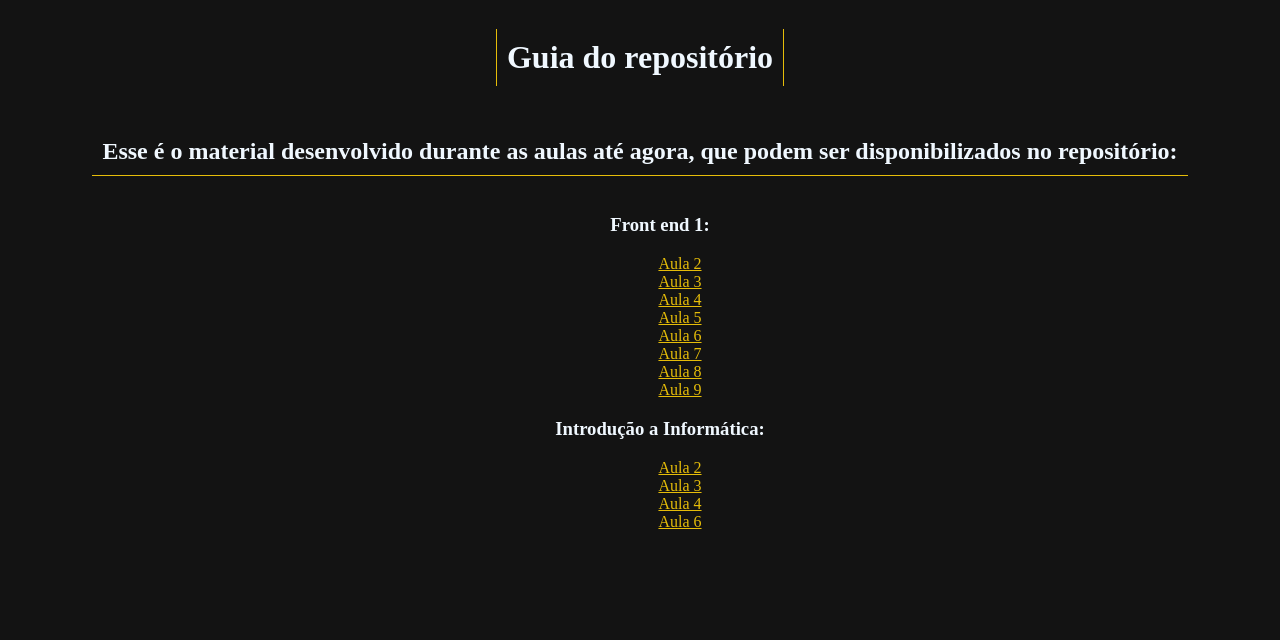
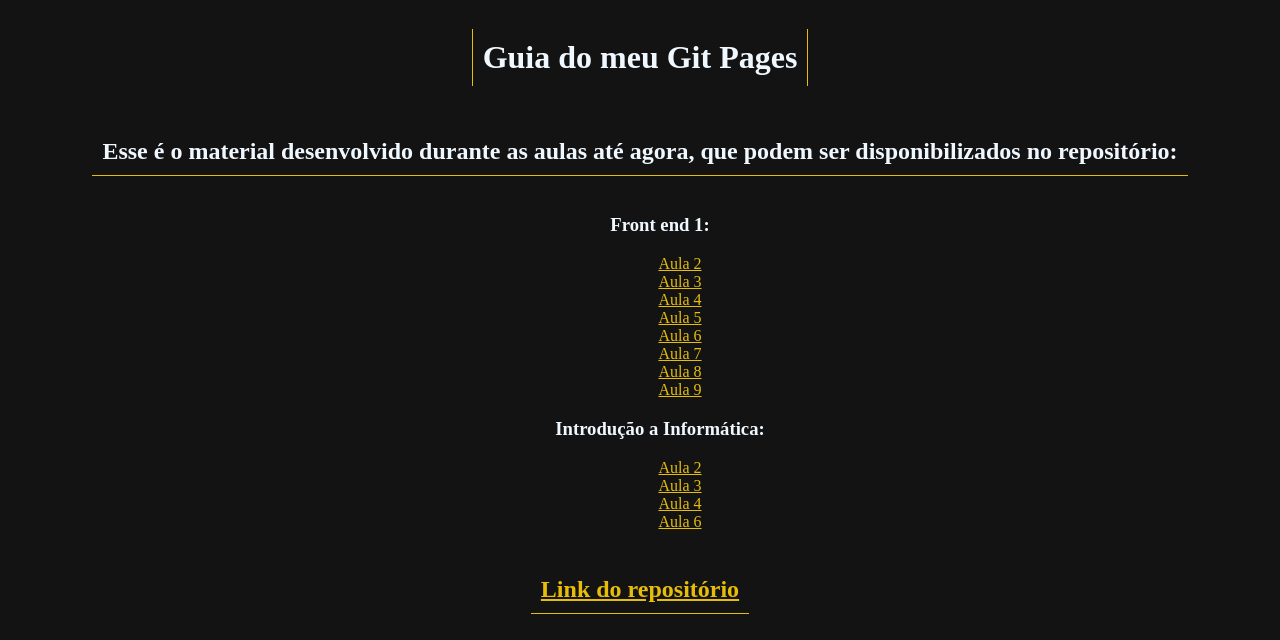
Before and after one commit to ImpMagno/DH-Certified-Tech-Developer, a plain HTML site: page index.html in a window 1280 px wide. Drawn offline with Linux system fonts and the light colour scheme.

Commit message:
Melhorias na página principal

```diff
--- a/index.html
+++ b/index.html
@@ -20,7 +20,7 @@
 
         <header>
 
-            <h1>Guia do repositório</h1>
+            <h1>Guia do meu Git Pages</h1>
 
         </header>
 
@@ -86,6 +86,12 @@
 
         </main>
 
+        <footer>
+
+            <h2><a href="https://github.com/ImpMagno/DH-Certified-Tech-Developer">Link do repositório</a></h2>
+
+        </footer>
+
     </body>
 
 </html>
```
Also changed, not shown: 1 other file.
